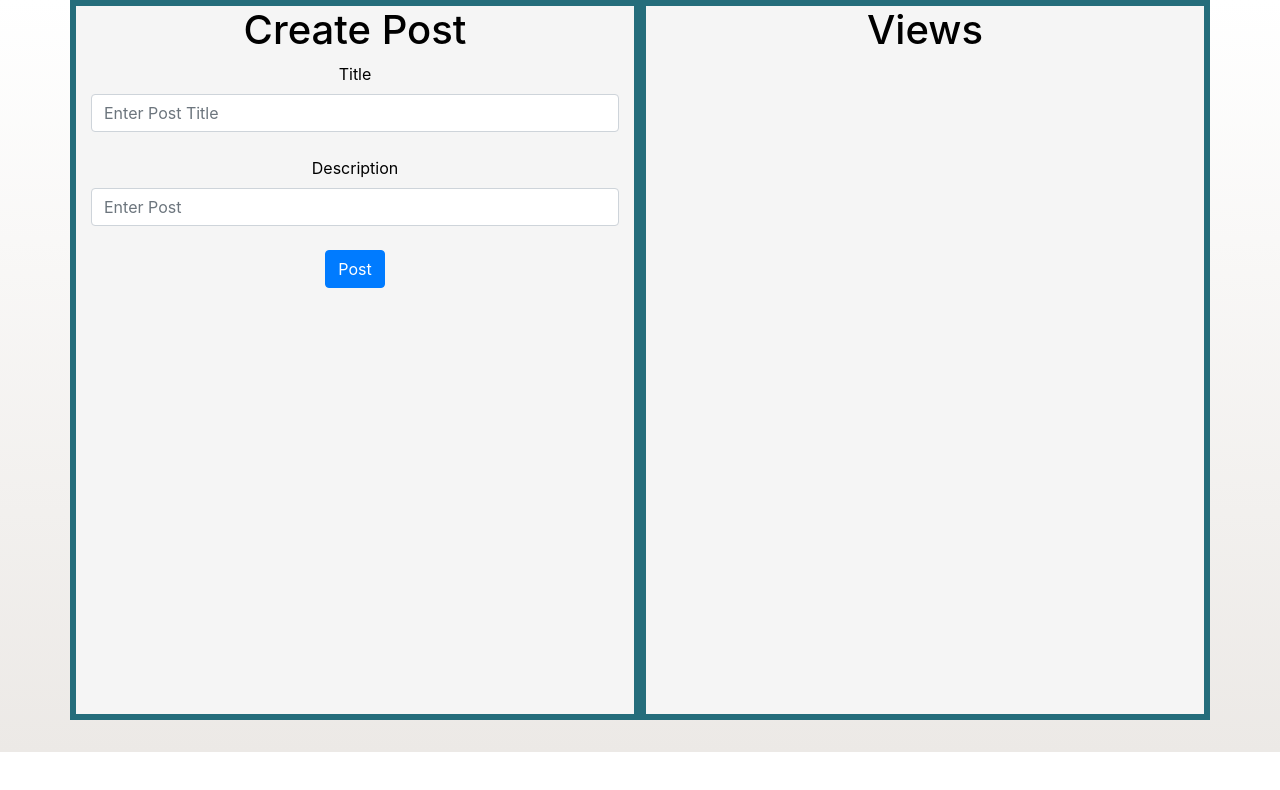
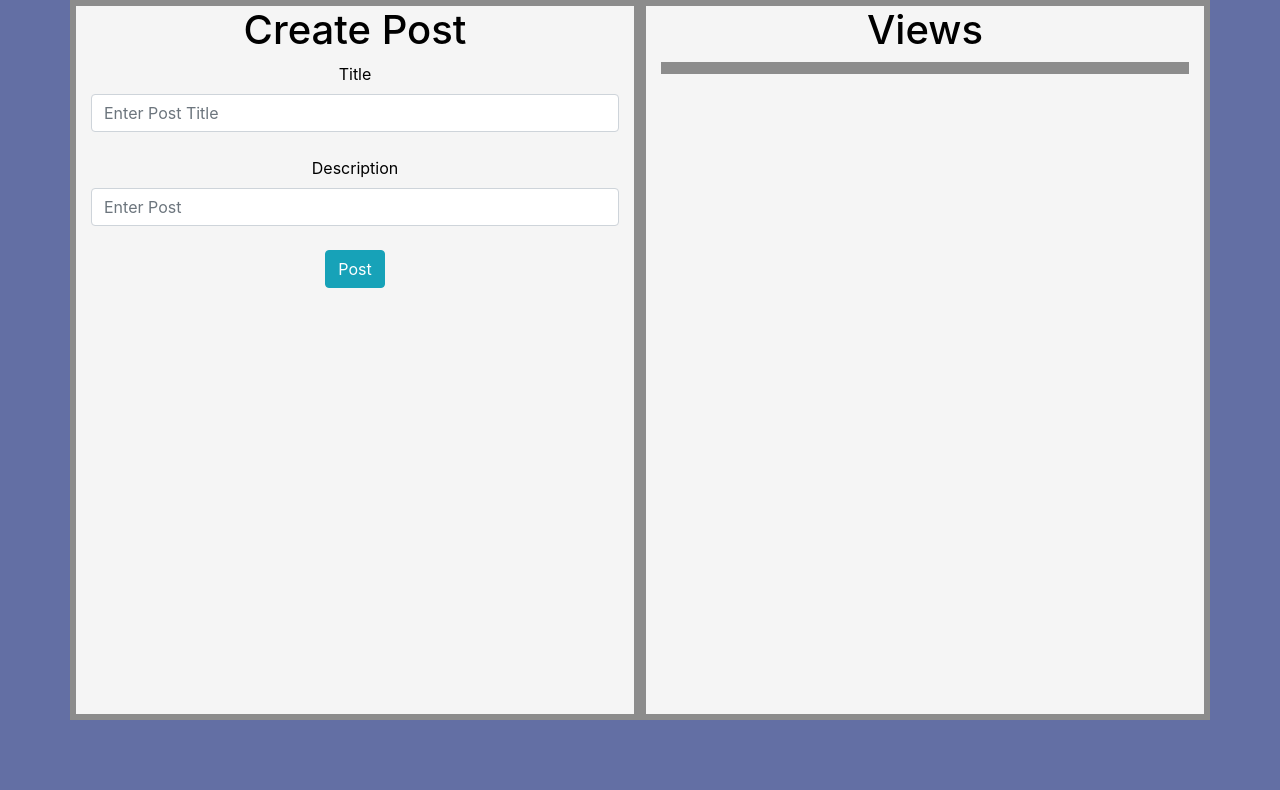
Before and after one commit to myrna90/React-Redux-Coophi, a React (Create React App) app: page / in a window 1280 px wide. Shown: the top 790 px of the page. Built offline with nearby package versions, Linux system fonts and the light colour scheme.

Commit message:
Se agregaron estilos al diseño, cambio de color del background, y se agrego borde de color

```diff
--- a/src/App.css
+++ b/src/App.css
@@ -1,7 +1,3 @@
-.App{
-
-}
-
 .home-container{
   text-align: center;
   top: auto;
@@ -15,7 +11,16 @@
   justify-content: center;
   background: whitesmoke;
   color: black;
-  border: .4em solid #256d7b;
+  border: .4em solid #8c8c8c;
   margin-bottom: 1.5em;
   height: 45em;
 }
+
+.conteiner_all{
+  text-align: center;
+  justify-content: center;
+  background: whitesmoke;
+  color: black;
+  border: .4em solid #8c8c8c;
+  margin-bottom: 1.5em;
+}
--- a/src/Post.js
+++ b/src/Post.js
@@ -12,8 +12,8 @@ class Post extends React.Component{
              <div>
              <Button onClick={()=>this.props.dispatch({type:'EDIT_POST', id:this.props.post.id})}
                 variant="info">Edit</Button>
-               <Button onClick={()=>this.props.dispatch({type:'DELETE_POST', id:this.props.post.id})}
-               variant="danger">Delete</Button>
+             <Button onClick={()=>this.props.dispatch({type:'DELETE_POST', id:this.props.post.id})}
+               variant="warning">Delete</Button>
              </div>
 
             </div>
--- a/src/components/AllPost.js
+++ b/src/components/AllPost.js
@@ -7,13 +7,16 @@ class AllPost extends Component {
     render() {
         return (
             <div>
-             <h1 className="post_heading">Views</h1>
-              {this.props.posts.map((post) => (
+            <h1>Views</h1>
+             <div className="conteiner_all">
+                {this.props.posts.map((post) => (
                 <div key={post.id}>
                 {post.editing ? <EditComponent post={post} key={post.id} /> : <Post post={post}
                 key={post.id} />}
-            </div>
-              ))}
+             </div>
+  ))}
+             </div>
+
             </div>
         );
     }
--- a/src/components/PostForm.js
+++ b/src/components/PostForm.js
@@ -36,7 +36,7 @@ class PostForm extends React.Component{
               <Form.Control required type="text" ref={(input)=>this.getDescription =input} cols="28"
                 placeholder="Enter Post" />
             <br/>
-             <Button variant="primary" type="submit">Post</Button>
+             <Button variant="info" type="submit">Post</Button>
             </Form>
         </div>
      )
--- a/src/index.css
+++ b/src/index.css
@@ -1,9 +1,5 @@
 body{
-  /*background-color:#99c5c4;*/
-  /*background-image: url("../src/img/escritorio-vintage.jpg");*/
-  background: #ECE9E6;  /* fallback for old browsers */
-  background: -webkit-linear-gradient(to bottom, #FFFFFF, #ECE9E6);  /* Chrome 10-25, Safari 5.1-6 */
-  background: linear-gradient(to bottom, #FFFFFF, #ECE9E6); /* W3C, IE 10+/ Edge, Firefox 16+, Chrome 26+, Opera 12+, Safari 7+ */
+  background: #636FA4;  /* fallback for old browsers */
   background-repeat: no-repeat;
   background-size: cover;
 }
```
